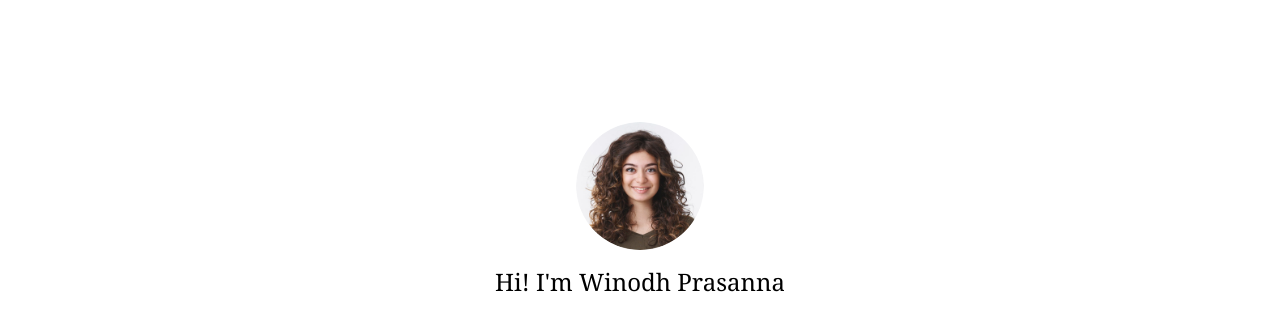
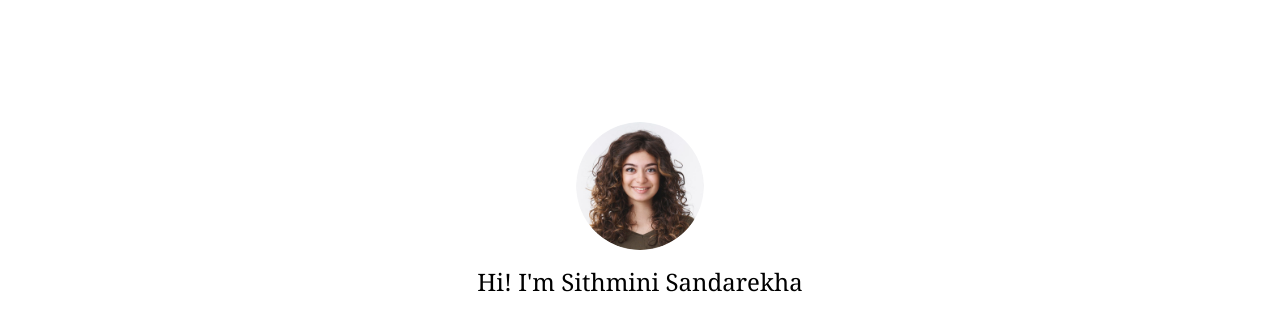
Before and after one commit to sithmini-sandarekha/portfolio, a plain HTML site: page index.html in a window 1280 px wide. Shown: the part 85-398 px from the top of the page. Drawn offline with nearby package versions, Linux system fonts and the light colour scheme.

Commit message:
Update index.html

```diff
--- a/index.html
+++ b/index.html
@@ -73,7 +73,7 @@
 
             <img src="src/images/profile.png" class="rounded-full w-32">
 
-            <h3 class="flex items-end gap-2 text-xl md:text-2xl mb-3">Hi! I'm Winodh Prasanna</h3>
+            <h3 class="flex items-end gap-2 text-xl md:text-2xl mb-3">Hi! I'm Sithmini Sandarekha</h3>
 
             <h1 class="text-3xl sm:text-6xl lg:text-66px">Frontend Web Developer</h1>
 
```
